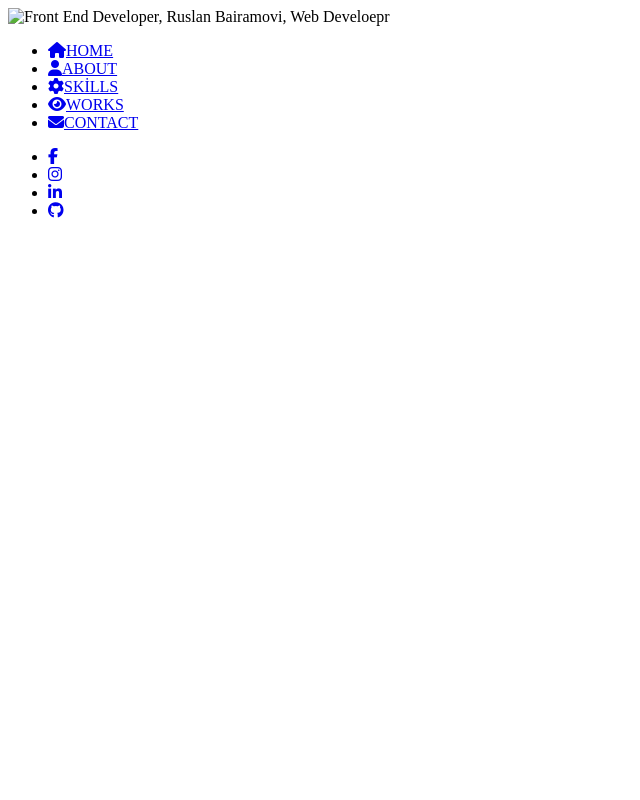
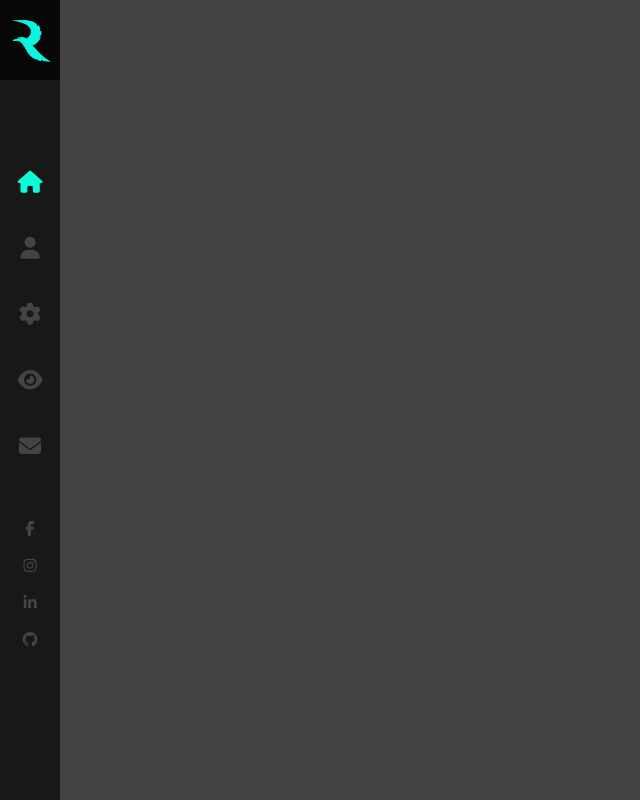
Before and after one commit to ruslancik/portfolio, a website: page index.html in a window 1280 px wide. Shown: the whole page, without its empty margins (0-640 px from the left). Drawn offline with nearby package versions, Linux system fonts and the light colour scheme; files that its build step writes are made by us from their sources; the site is published under a folder, as on GitHub Pages, so addresses that start at the root find nothing.

Commit message:
nav bar fix

```diff
--- a/index.html
+++ b/index.html
@@ -5,13 +5,14 @@
     <meta name="viewport" content="width=device-width, initial-scale=1.0">
     <meta http-equiv="X-UA-Compatible" content="ie=edge">
     <script src="https://kit.fontawesome.com/17b48e235f.js"></script>
-    <link rel="stylesheet" href="/css/main.css">
+    <link rel="stylesheet" href="css/main.css">
     <title>Ruslan Bairamovi | Front End Developer</title>
 </head>
 <body>
+    <!--Nav bar -->
     <nav id="nav-bar">
         <div class="logo">
-            <img src="/img/logoR.png" alt="Front End Developer, Ruslan Bairamovi, Web Develoepr" class="logo-img">
+            <img src="img/logoR.png" alt="Front End Developer, Ruslan Bairamovi, Web Develoepr" class="logo-img">
         </div>
 
             <div class="nav-container">
```
